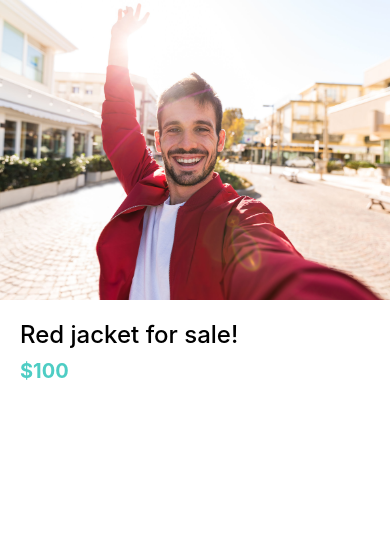
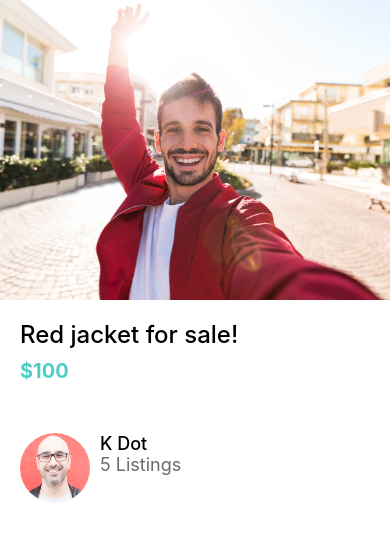
Before and after one commit to shrikantkalar023/learning-React-Native, a React Native app: screen / in a window 390 px wide. Shown: the top 542 px of the page. Built offline with nearby package versions, Linux system fonts and the light colour scheme.

Commit message:
exercise: Listing User container

```diff
--- /dev/null
+++ b/app/components/ListItem.tsx
@@ -0,0 +1,41 @@
+import { Image, StyleSheet, View } from "react-native";
+import colors from "../config/colors";
+import AppText from "./AppText";
+
+interface Props {
+  title: string;
+  subTitle: string;
+  image: number;
+}
+
+const ListItem = ({ title, subTitle, image }: Props) => {
+  return (
+    <View style={styles.container}>
+      <Image source={image} style={styles.image} />
+      <View>
+        <AppText style={styles.title}>{title}</AppText>
+        <AppText style={styles.subTitle}>{subTitle}</AppText>
+      </View>
+    </View>
+  );
+};
+
+export default ListItem;
+
+const styles = StyleSheet.create({
+  container: {
+    flexDirection: "row",
+    gap: 10,
+  },
+  image: {
+    width: 70,
+    height: 70,
+    borderRadius: 35,
+  },
+  title: {
+    fontWeight: "500",
+  },
+  subTitle: {
+    color: colors.medium,
+  },
+});
--- a/app/config/colors.ts
+++ b/app/config/colors.ts
@@ -3,6 +3,7 @@
   secondary: "#4ecdc4",
   black: "#000",
   white: "#fff",
+  medium: "#6e6969",
 };
 
 export default colors;
--- a/app/screens/ListingDetailsScreen.tsx
+++ b/app/screens/ListingDetailsScreen.tsx
@@ -1,6 +1,7 @@
 import React from "react";
 import { Image, StyleSheet, View } from "react-native";
 import AppText from "../components/AppText";
+import ListItem from "../components/ListItem";
 import colors from "../config/colors";
 
 const ListingDetailsScreen = () => {
@@ -10,6 +11,13 @@
       <View style={styles.detailsContainer}>
         <AppText style={styles.title}>Red jacket for sale!</AppText>
         <AppText style={styles.price}>$100</AppText>
+        <View style={styles.userContainer}>
+          <ListItem
+            title="K Dot"
+            subTitle="5 Listings"
+            image={require("../assets/mosh.jpg")}
+          />
+        </View>
       </View>
     </View>
   );
@@ -35,4 +43,7 @@
     fontWeight: "bold",
     marginVertical: 10,
   },
+  userContainer: {
+    marginVertical: 40,
+  },
 });
```
Also changed, not shown: app/assets/mosh.jpg (added).
